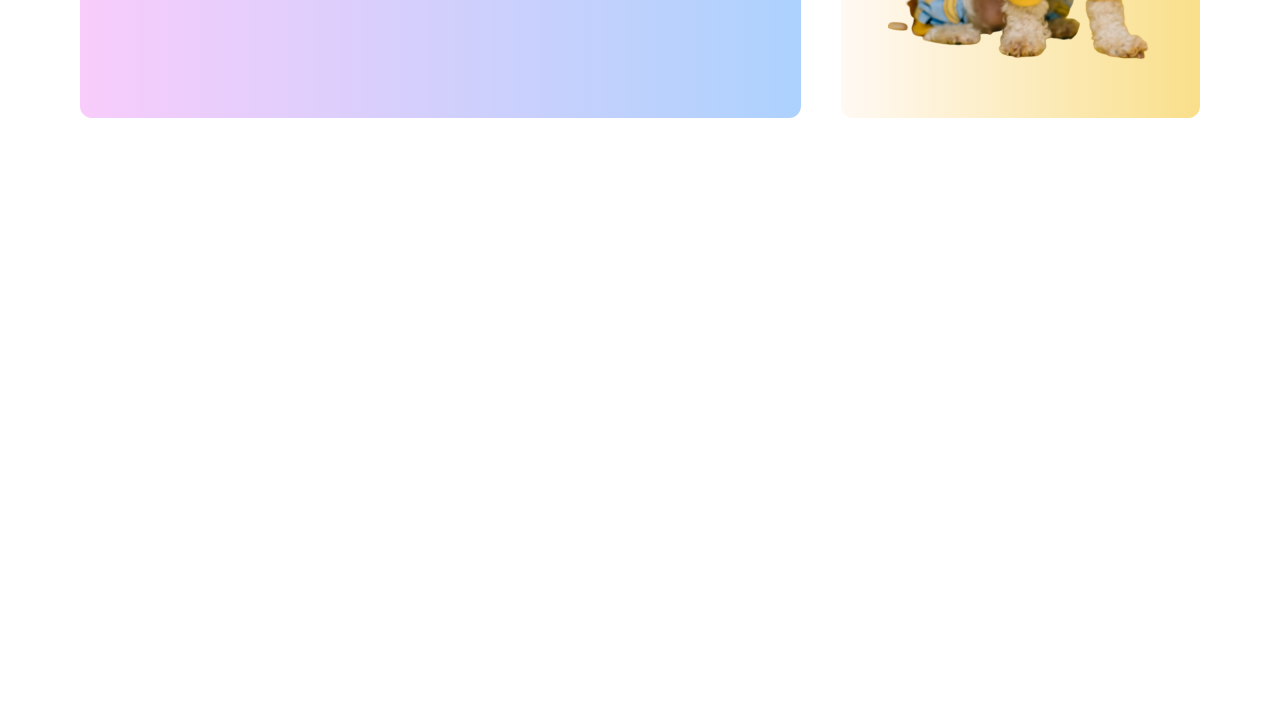
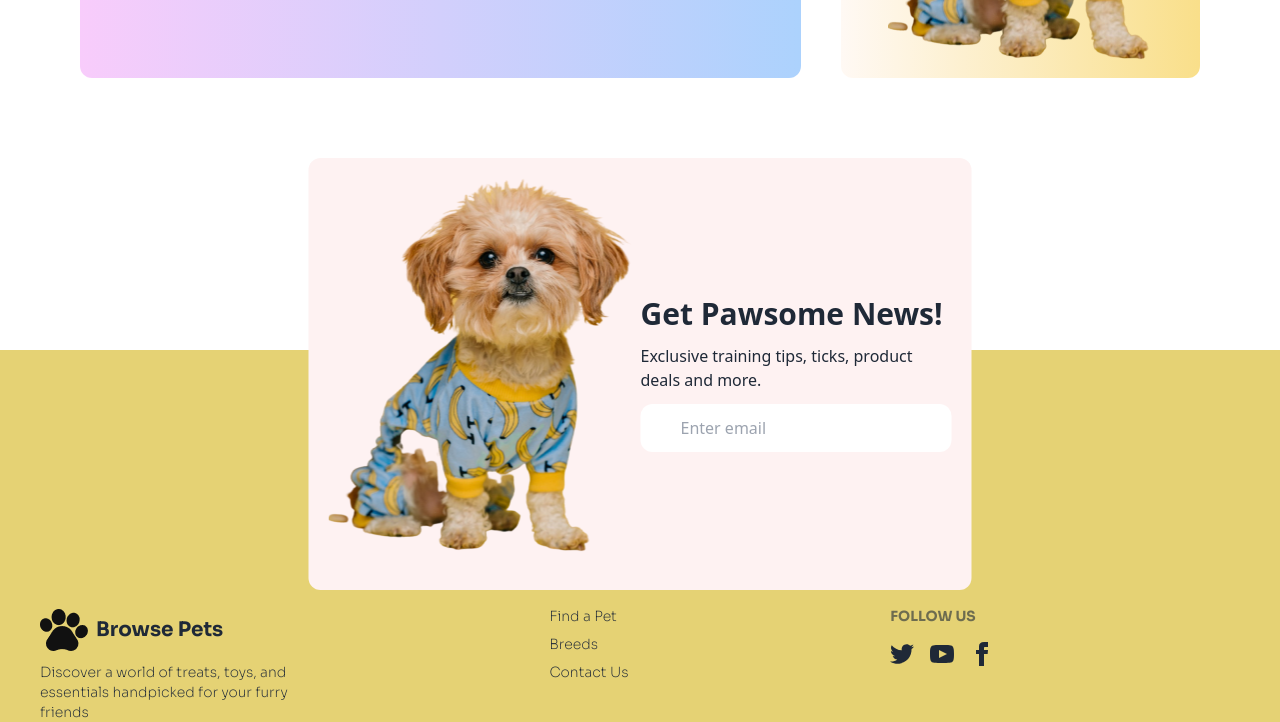
Before and after one commit to AshiqurRahmanAshik/myassignment-B11A3, a plain HTML site: page index.html in a window 1280 px wide. Shown: the part 2386-3108 px from the top of the page. Before the commit the page ends 2584 px from the top, so only its background shows below. Drawn offline with nearby package versions, Linux system fonts and the light colour scheme; a web font is replaced by a local one.

Commit message:
footer section addeed

```diff
--- a/index.html
+++ b/index.html
@@ -432,7 +432,7 @@
             </div>
           </div>
           <!-- Right side -->
-          <div class="md:w-1/3 py-10 rounded-xl bg-gradient-to-r from-[#FFF9F4] to-[#F9DF8A]">
+          <div class="md:w-1/3 pt-10 rounded-xl bg-gradient-to-r from-[#FFF9F4] to-[#F9DF8A]">
             <div class="">
               <div class="">
                 <div class="flex-col justify-start py-10">
@@ -453,9 +453,81 @@
           </div>
       </div>
         </section>
+        <section class="px-2 md:px-20 relative ">
+          <div class="rounded-xl p-5 bg-red-50 absolute top-0 left-1/2 transform -translate-x-1/2 -translate-y-1/8">
+            <div class="md:flex md:justify-around md:items-center">
+              <img
+              src="c1-assets/cute-pet-mid.png"
+              class="max-w-sm rounded-lg" />
+              <div class="space-y-3">
+                <h2 class="text-3xl font-bold">Get Pawsome News!</h2>
+                <p>Exclusive training tips, ticks, product deals and more.</p>
+              <input class="px-10 py-3 rounded-xl" placeholder="Enter email" type="text">
+              </div>
+            </div>
+
+
+              </div>
+            </div>
+          </div>
+        </section>
     </main>
-    <footer>
+    <!-- footer section  -->
 
-    </footer>
+      <footer class="footer font-sora bg-[#e5d274] text-base-content px-10 h-auto pt-96 mt-96 md:pt-64 md:mt-48">
+        <nav>
+      <div class="flex items-center space-x-2 ">
+        <img src="c1-assets/logo-footer.png" alt="">
+      <p class="font-bold text-xl">Browse Pets</p>
+      </div>
+          <p class="">Discover a world of treats, toys, and <br> essentials handpicked for your furry <br>friends</p>
+        </nav>
+        <nav>
+
+          <a class="link link-hover">Find a Pet</a>
+          <a class="link link-hover">Breeds</a>
+          <a class="link link-hover">Contact Us</a>
+
+        </nav>
+        <nav>
+          <h6 class="footer-title">Follow Us</h6>
+          <div class="grid grid-flow-col gap-4">
+            <a>
+              <svg
+                xmlns="http://www.w3.org/2000/svg"
+                width="24"
+                height="24"
+                viewBox="0 0 24 24"
+                class="fill-current">
+                <path
+                  d="M24 4.557c-.883.392-1.832.656-2.828.775 1.017-.609 1.798-1.574 2.165-2.724-.951.564-2.005.974-3.127 1.195-.897-.957-2.178-1.555-3.594-1.555-3.179 0-5.515 2.966-4.797 6.045-4.091-.205-7.719-2.165-10.148-5.144-1.29 2.213-.669 5.108 1.523 6.574-.806-.026-1.566-.247-2.229-.616-.054 2.281 1.581 4.415 3.949 4.89-.693.188-1.452.232-2.224.084.626 1.956 2.444 3.379 4.6 3.419-2.07 1.623-4.678 2.348-7.29 2.04 2.179 1.397 4.768 2.212 7.548 2.212 9.142 0 14.307-7.721 13.995-14.646.962-.695 1.797-1.562 2.457-2.549z"></path>
+              </svg>
+            </a>
+            <a>
+              <svg
+                xmlns="http://www.w3.org/2000/svg"
+                width="24"
+                height="24"
+                viewBox="0 0 24 24"
+                class="fill-current">
+                <path
+                  d="M19.615 3.184c-3.604-.246-11.631-.245-15.23 0-3.897.266-4.356 2.62-4.385 8.816.029 6.185.484 8.549 4.385 8.816 3.6.245 11.626.246 15.23 0 3.897-.266 4.356-2.62 4.385-8.816-.029-6.185-.484-8.549-4.385-8.816zm-10.615 12.816v-8l8 3.993-8 4.007z"></path>
+              </svg>
+            </a>
+            <a>
+              <svg
+                xmlns="http://www.w3.org/2000/svg"
+                width="24"
+                height="24"
+                viewBox="0 0 24 24"
+                class="fill-current">
+                <path
+                  d="M9 8h-3v4h3v12h5v-12h3.642l.358-4h-4v-1.667c0-.955.192-1.333 1.115-1.333h2.885v-5h-3.808c-3.596 0-5.192 1.583-5.192 4.615v3.385z"></path>
+              </svg>
+            </a>
+          </div>
+        </nav>
+      </footer>
+
   </body>
 </html>
```
